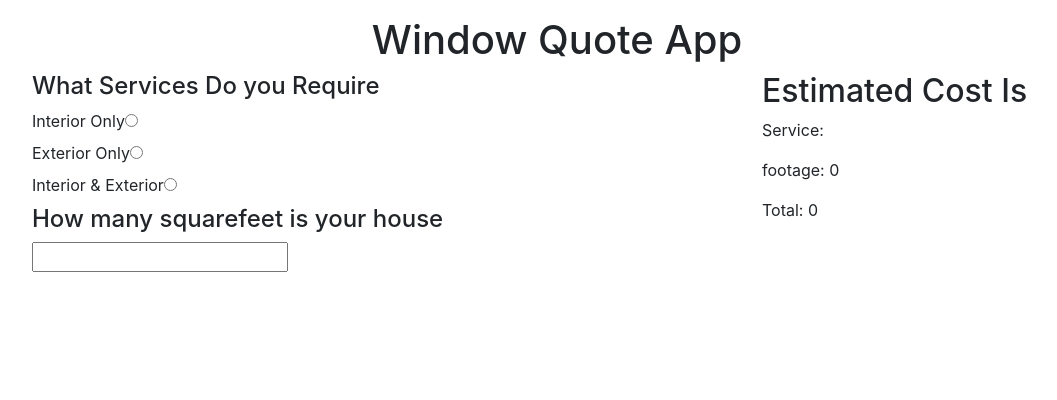
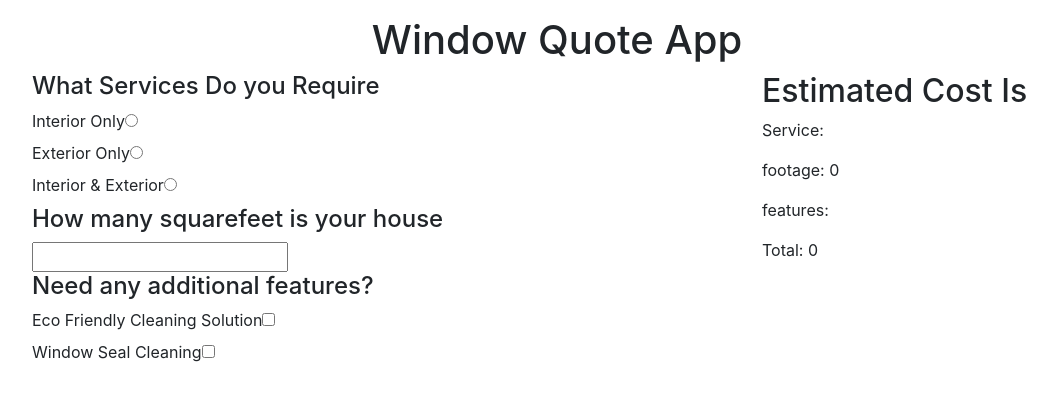
Before and after one commit to garrettsherm/quote-app, a React (Create React App) app: page / in a window 1280 px wide. Shown: the top 400 px of the page, without its empty margins (83-1140 px from the left). Built offline with nearby package versions, Linux system fonts and the light colour scheme.

Commit message:
added checkboxes & proptypes

```diff
--- a/src/components/App.js
+++ b/src/components/App.js
@@ -10,11 +10,16 @@ class App extends Component {
     super();
     this.state = {
       service: '',
-      footage: 0
+      footage: 0,
+      features: {
+        eco: false,
+        seal: false
+      }
     }
 
     this.handleServiceChange = this.handleServiceChange.bind(this);
     this.handleFootageChange = this.handleFootageChange.bind(this);
+    this.handleAddFeature = this.handleAddFeature.bind(this);
   }
 
   handleServiceChange(e){
@@ -29,6 +34,25 @@ class App extends Component {
     });
   }
 
+  handleAddFeature(e){
+    if(e.target.value === 'eco-cleaning'){
+      this.setState({
+        features: {
+          eco: !this.state.features.eco,
+          seal: this.state.features.seal
+        }
+      });
+    }
+    else if(e.target.value === 'sealing'){
+      this.setState({
+        features: {
+          eco: this.state.features.eco,
+          seal: !this.state.features.seal
+        }
+      });
+    }
+  }
+
   render() {
     return (
       <div className="quote-app">
@@ -36,10 +60,16 @@ class App extends Component {
         <div id="app-container" className="container">
           <div className="row">
             <div className="col-8">
-              <AppForm footageChange={this.handleFootageChange} serviceChange={this.handleServiceChange} service={this.state.service}/>
+              <AppForm
+                footageChange={this.handleFootageChange}
+                serviceChange={this.handleServiceChange}
+                service={this.state.service}
+                features={this.state.features}
+                addFeature={this.handleAddFeature}
+              />
             </div>
             <div className="col-4">
-              <Estimator service={this.state.service} footage={this.state.footage} />
+              <Estimator service={this.state.service} footage={this.state.footage} features={this.state.features}/>
             </div>
           </div>
         </div>
--- a/src/components/AppForm/AppForm.js
+++ b/src/components/AppForm/AppForm.js
@@ -1,6 +1,16 @@
 import React, { Component } from 'react';
+import PropTypes from 'prop-types';
+
 
 class AppForm extends Component {
+
+  static propTypes = {
+    service: PropTypes.string,
+    serviceChange: PropTypes.func,
+    footageChange: PropTypes.func,
+    feature: PropTypes.object,
+    addFeature: PropTypes.func
+  };
 
   render(){
     return(
@@ -44,6 +54,17 @@ class AppForm extends Component {
                 <h4>How many squarefeet is your house</h4>
                 <input type="text" name="houseSize" onChange={this.props.footageChange} />
               </div>
+              <div>
+                <h4>Need any additional features?</h4>
+                <div>
+                  <label>Eco Friendly Cleaning Solution</label>
+                  <input type="checkbox" value="eco-cleaning" checked={this.props.features.eco} onClick={this.props.addFeature} />
+                </div>
+                <div>
+                  <label>Window Seal Cleaning</label>
+                  <input type="checkbox" value="sealing" checked={this.props.features.seal} onClick={this.props.addFeature} />
+                </div>
+              </div>
             </form>
           </div>
 
--- a/src/components/Estimator/Estimator.js
+++ b/src/components/Estimator/Estimator.js
@@ -1,10 +1,21 @@
 import React, { Component } from 'react';
+import PropTypes from 'prop-types';
 
 class Estimator extends Component {
+
+  static propTypes = {
+    features: PropTypes.object,
+    footage: PropTypes.number,
+    service: PropTypes.string
+  };
 
   render(){
 
     let totalCost = 0;
+
+    let featureList = Object.keys(this.props.features).filter(key => {
+      if (this.props.features[key]) return key;
+    });
 
     if(this.props.service === 'interior'){
       totalCost = .02 * this.props.footage;
@@ -19,11 +30,18 @@ class Estimator extends Component {
       totalCost = 0;
     }
 
+    if(this.props.features.eco) totalCost += 10;
+    if(this.props.features.seal) totalCost += 40;
+
+
     return(
       <div>
         <h2 id="estimate-title">Estimated Cost Is</h2>
         <p>Service: {this.props.service}</p>
         <p>footage: {this.props.footage}</p>
+        <p>features: {featureList.map(feature => (
+            <span>{feature}, </span>
+          ))}</p>
         <p>Total: {totalCost}</p>
       </div>
     );
```
